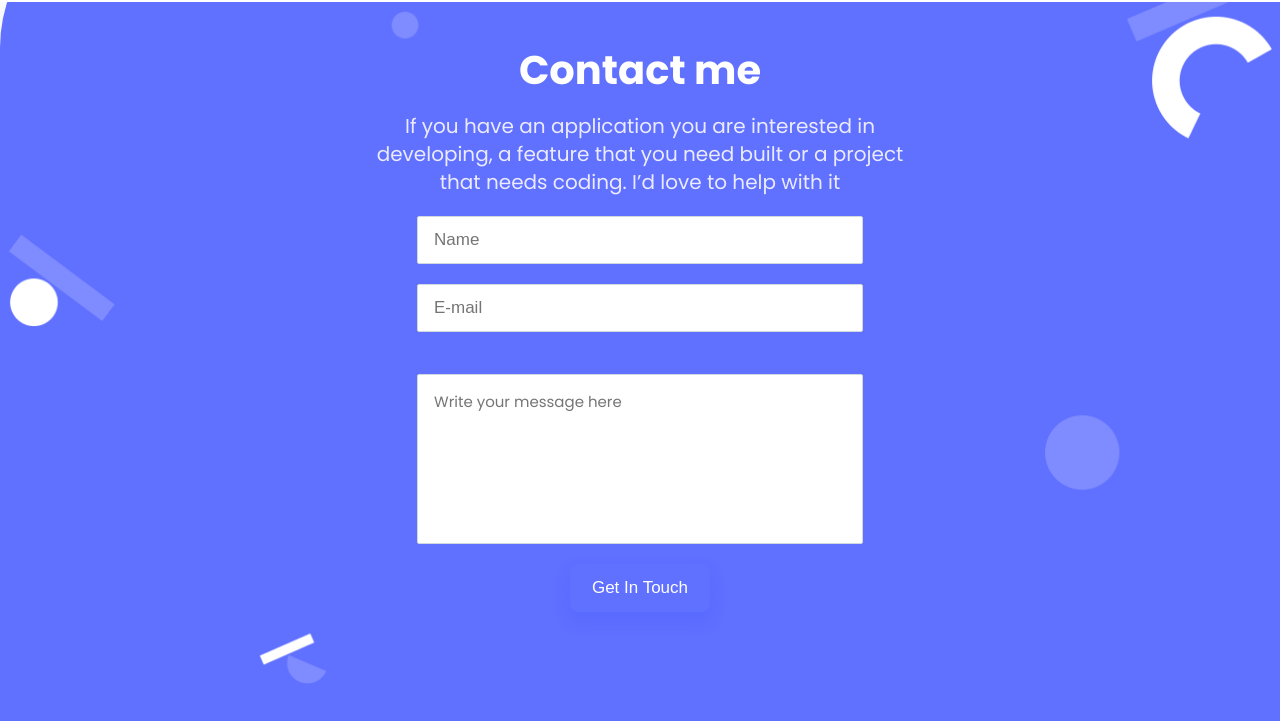
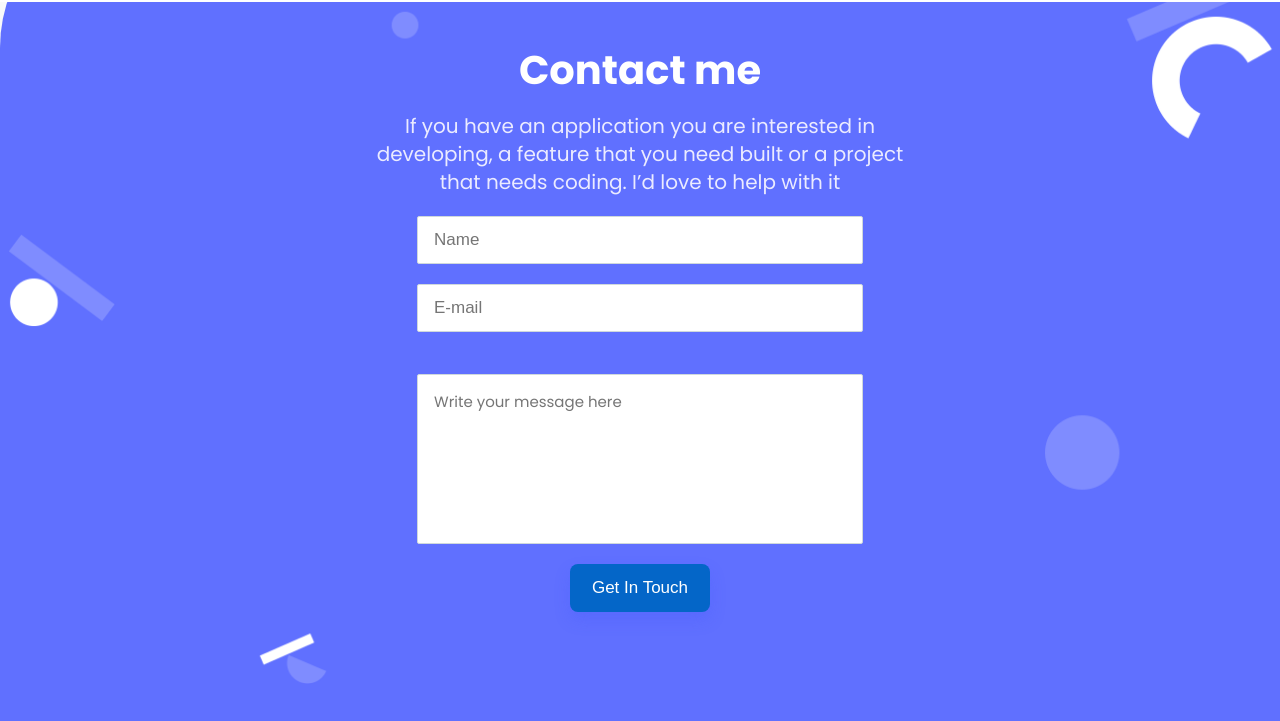
Before and after one commit to ha-manel/Portfolio-Design, a plain HTML site: page index.html in a window 1280 px wide. In both pictures the pointer is over the input "Get In Touch". Shown: the part 4000-4721 px from the top of the page. Drawn offline with Linux system fonts and the light colour scheme.

Commit message:
Update submit button color

```diff
--- a/style.css
+++ b/style.css
@@ -580,10 +580,11 @@ body.active {
   color: var(--primary-color);
   border-radius: 8px;
   padding: 12px 16px 12px 16px;
+  transition: background-color 0.3s ease-in-out;
 }
 
 #submit-button:hover {
-  background-color: var(--primary-color);
+  background-color: #0466c8;
   color: var(--white-bg-color);
   box-shadow: 0 8px 16px rgba(64, 83, 252, 0.24);
 }
```
